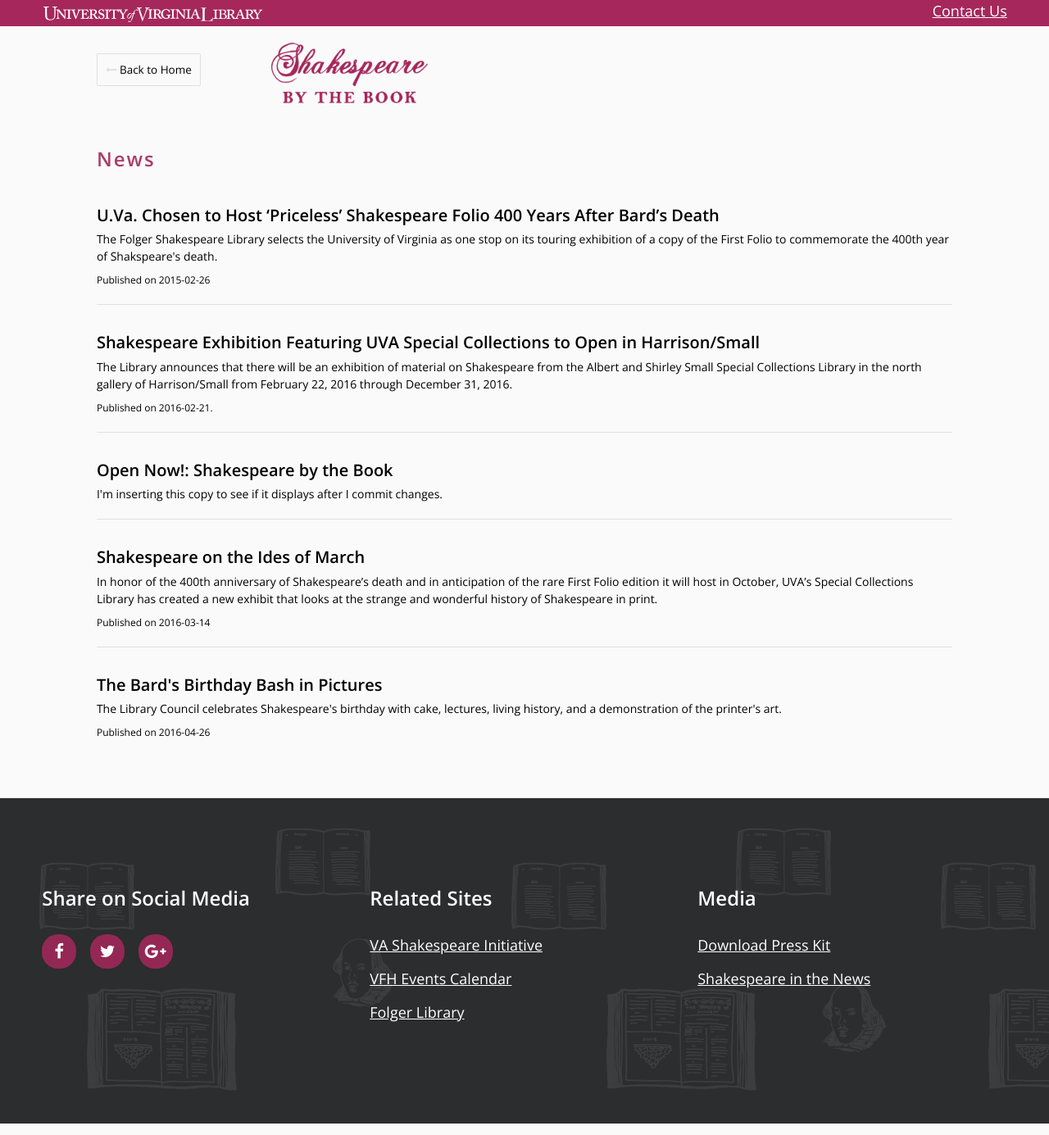
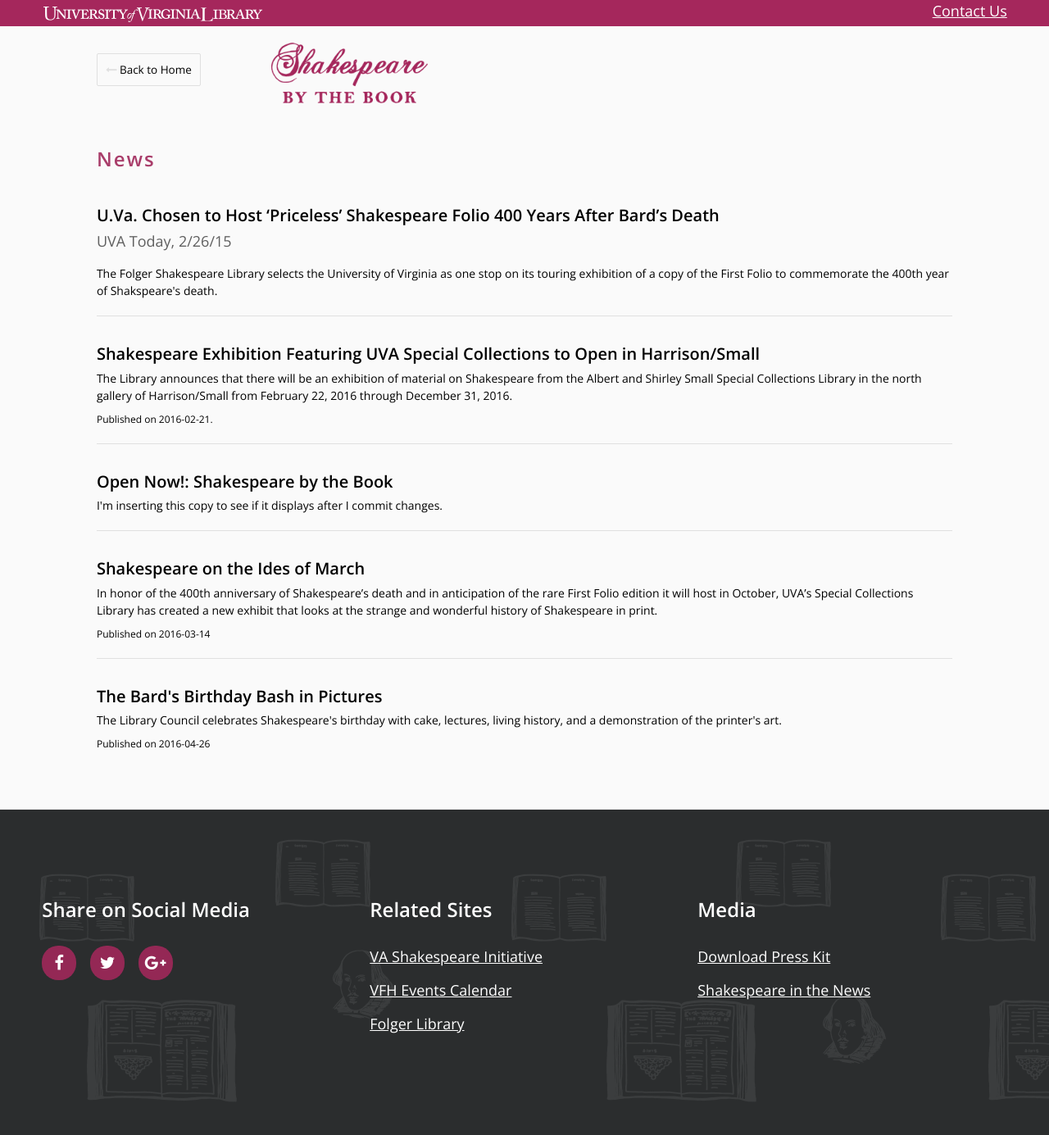
Before and after one commit to uvalib/shakespeare, a Jekyll site: the page built from news.html, in a window 1280 px wide. Shown: the whole page at 82% size. Built offline with Jekyll 4.4.1, drawn with Linux system fonts in a browser that asks for light colours; nearby versions of some CDN libraries.

Commit message:
Update 2015-02-26-uva-chosen-host-priceless-shakespeare-folio-400-years-after-bard-s-death.html

```diff
--- a/_news/2015-02-26-uva-chosen-host-priceless-shakespeare-folio-400-years-after-bard-s-death.html
+++ b/_news/2015-02-26-uva-chosen-host-priceless-shakespeare-folio-400-years-after-bard-s-death.html
@@ -1,7 +1,7 @@
 ---
 title: "U.Va. Chosen to Host ‘Priceless’ Shakespeare Folio 400 Years After Bard’s Death"
 link: "http://news.virginia.edu/content/uva-chosen-host-priceless-shakespeare-folio-400-years-after-bard-s-death"
-subtitle: ""
+subtitle: "UVA Today, 2/26/15"
 copy: "The Folger Shakespeare Library selects the University of Virginia as one stop on its touring exhibition of a copy of the First Folio to commemorate the 400th year of Shakspeare's death."
-published_date: "2015-02-26"
+published_date: ""
 ---
```
